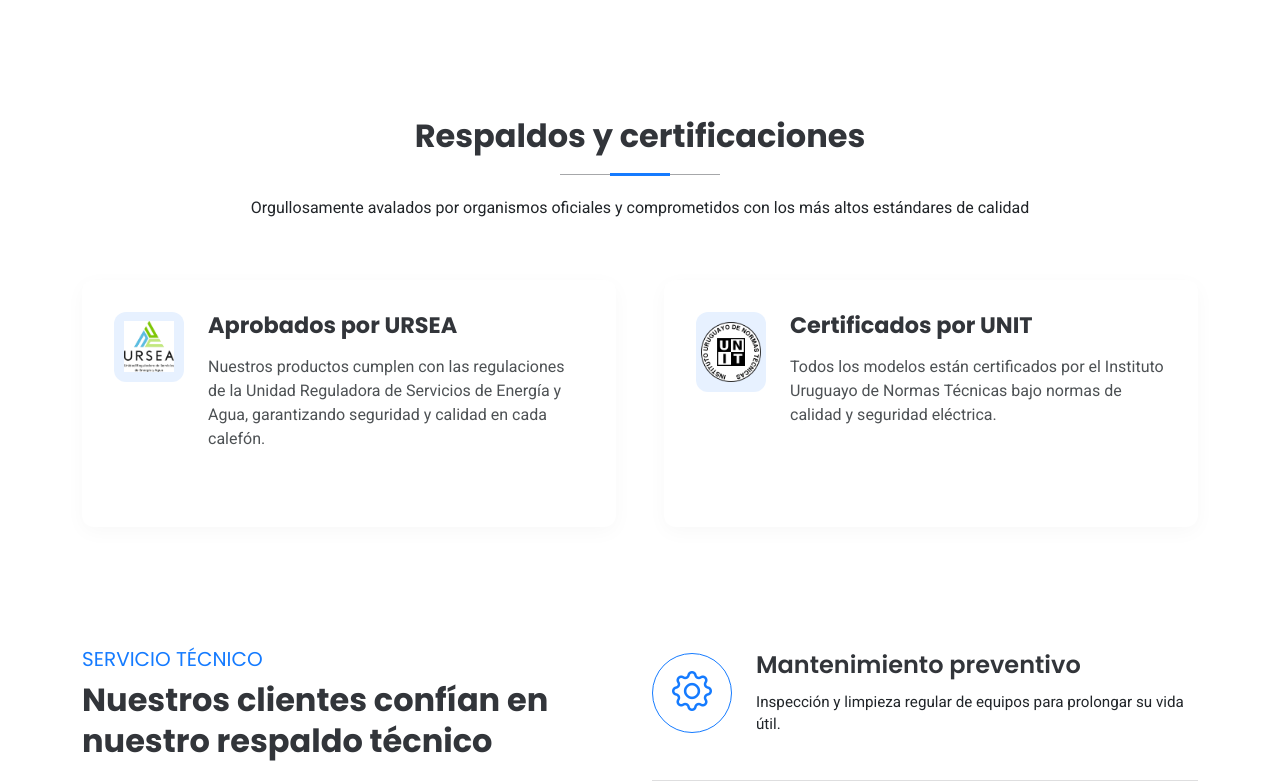
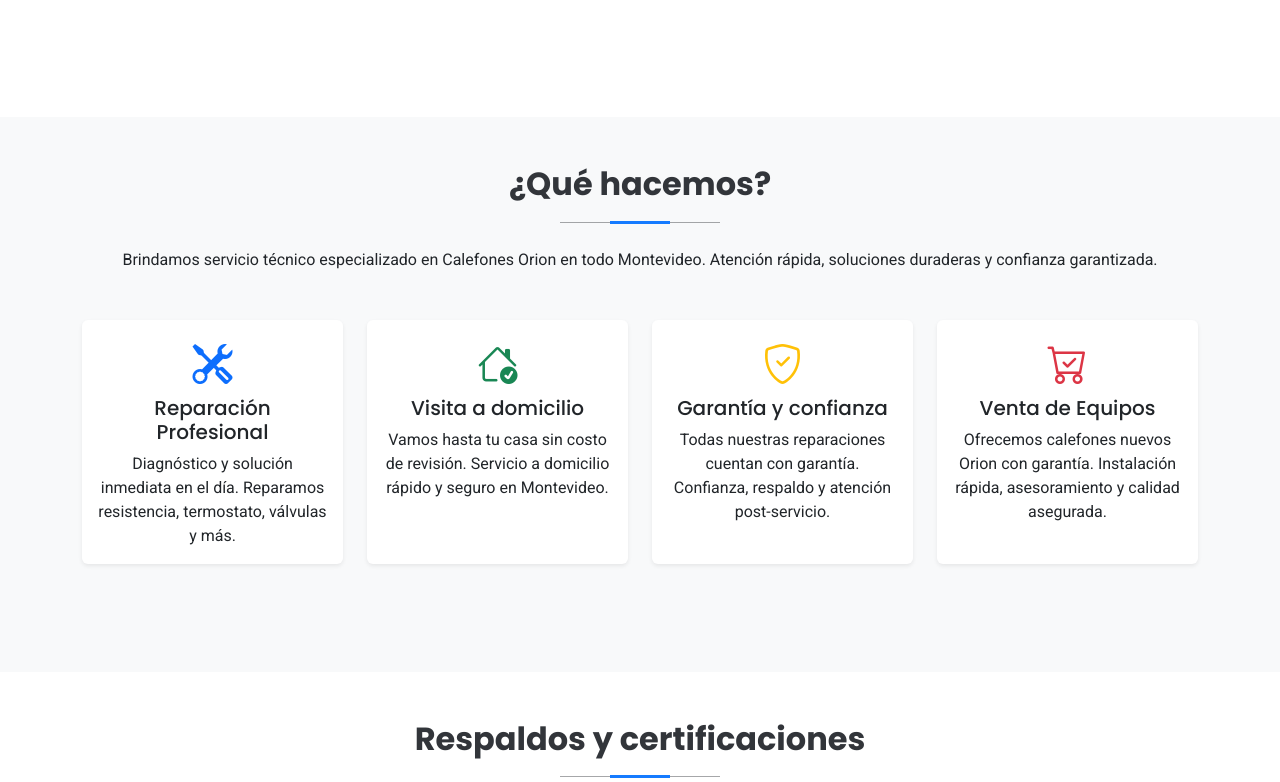
Before and after one commit to fpereirageido/demo-orion, a plain HTML site: page index.html in a window 1280 px wide. Shown: the part 718-1500 px from the top of the page. Drawn offline with Linux system fonts and the light colour scheme.

Commit message:
Seccion que hacemos

```diff
--- a/index.html
+++ b/index.html
@@ -130,6 +130,56 @@
 
     <!-- Services Section -->
     <section id="services" class="services section">
+<section class="bg-light py-5 mb-5" id="servicios">
+   <div class="container section-title">
+    <h2 class="text-center mb-4">¿Qué hacemos?</h2>
+    <p class="text-center mb-5">Brindamos servicio técnico especializado en Calefones Orion en todo Montevideo. Atención rápida, soluciones duraderas y confianza garantizada.</p>
+
+    <div class="row text-center g-4">
+
+      <div class="col-md-3">
+        <div class="card h-100 shadow-sm border-0">
+          <div class="card-body">
+            <i class="bi bi-tools fs-1 text-primary mb-3"></i>
+            <h5 class="card-title">Reparación Profesional</h5>
+            <p class="card-text">Diagnóstico y solución inmediata en el día. Reparamos resistencia, termostato, válvulas y más.</p>
+          </div>
+        </div>
+      </div>
+
+      <div class="col-md-3">
+        <div class="card h-100 shadow-sm border-0">
+          <div class="card-body">
+            <i class="bi bi-house-check fs-1 text-success mb-3"></i>
+            <h5 class="card-title">Visita a domicilio</h5>
+            <p class="card-text">Vamos hasta tu casa sin costo de revisión. Servicio a domicilio rápido y seguro en Montevideo.</p>
+          </div>
+        </div>
+      </div>
+
+      <div class="col-md-3">
+        <div class="card h-100 shadow-sm border-0">
+          <div class="card-body">
+            <i class="bi bi-shield-check fs-1 text-warning mb-3"></i>
+            <h5 class="card-title">Garantía y confianza</h5>
+            <p class="card-text">Todas nuestras reparaciones cuentan con garantía. Confianza, respaldo y atención post-servicio.</p>
+          </div>
+        </div>
+      </div>
+
+      <div class="col-md-3">
+        <div class="card h-100 shadow-sm border-0">
+          <div class="card-body">
+            <i class="bi bi-cart-check fs-1 text-danger mb-3"></i>
+            <h5 class="card-title">Venta de Equipos</h5>
+            <p class="card-text">Ofrecemos calefones nuevos Orion con garantía. Instalación rápida, asesoramiento y calidad asegurada.</p>
+          </div>
+        </div>
+      </div>
+
+    </div>
+  </div>
+</section>
 
       <!-- Section Title -->
       <div class="container section-title" data-aos="fade-up">
@@ -283,7 +333,7 @@
           <!-- Fallas Frecuentes -->
 <section class="py-5 bg-light" id="fallas" style="background-color: #f8f9fa;">
   <div class="container section-title">
-    <h2>Fallas Frecuentes en Calefones Orion</h2>
+    <h2 class="text-center mb-4" >Fallas Frecuentes en Calefones Orion</h2>
     <div class="row row-cols-1 row-cols-md-2 g-4">
 
       <!-- Tarjeta 1 -->
```
Also changed, not shown: assets/img/about/428343c7-99ea-4f17-8f39-b679568d9cff.png (added).
